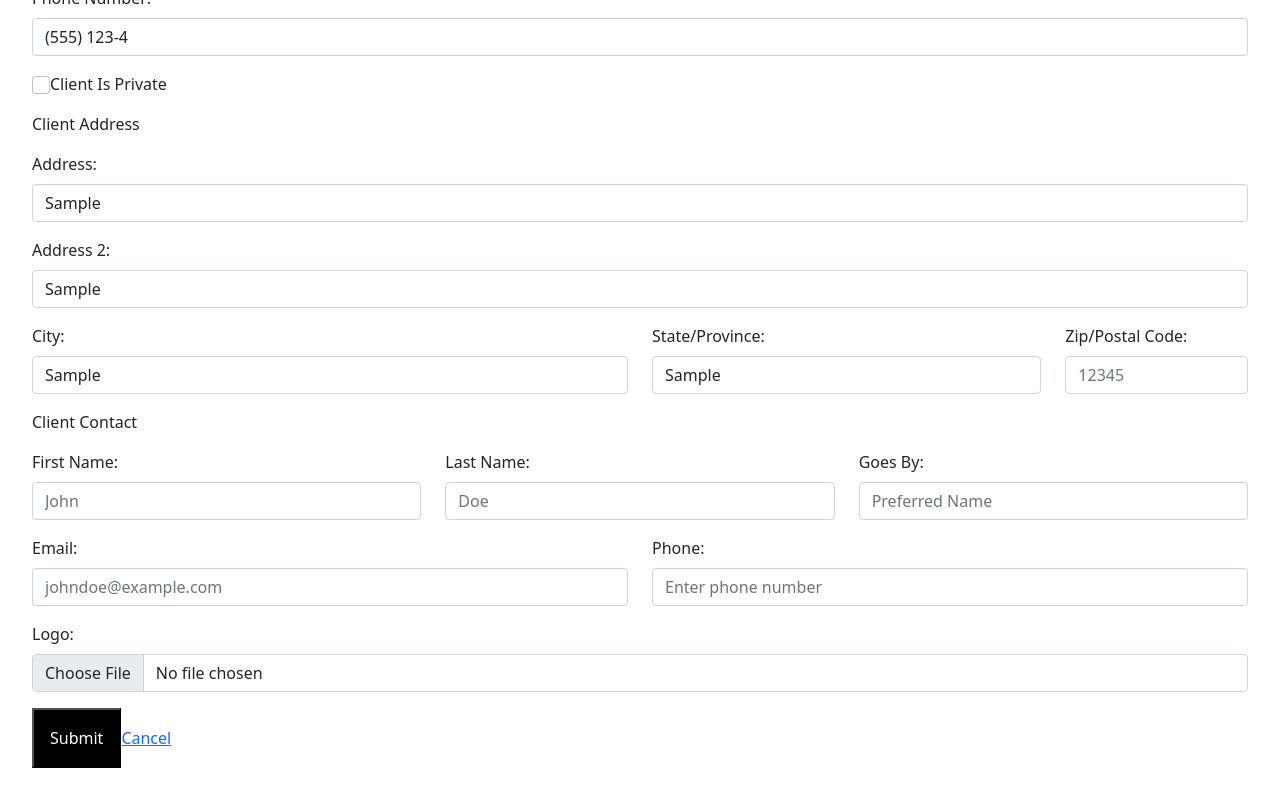
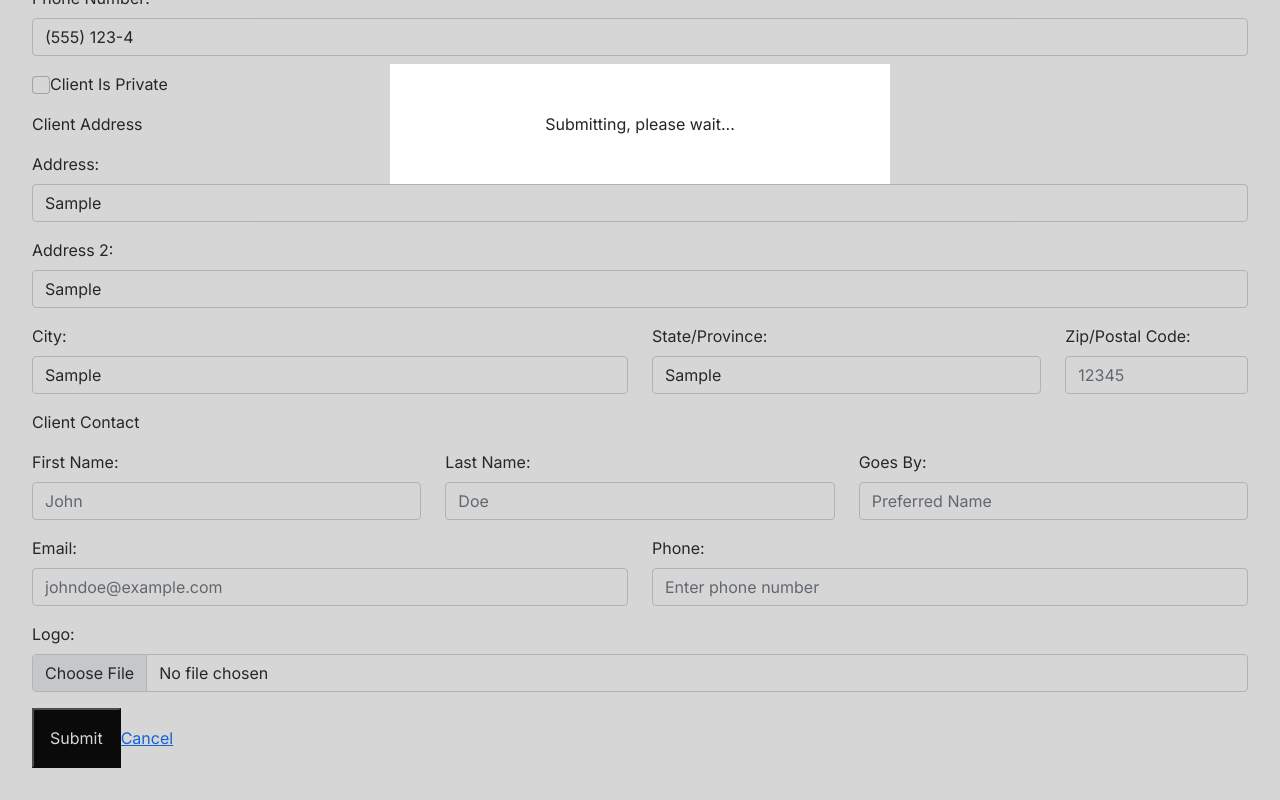
Before and after one commit to swilsondigital/users-ui, a Next.js app: page /clients/create in a window 1280 px wide. Both pictures are taken after typing "Sample", "5551234", "Sample", "Sample", "Sample", "Sample" into the empty fields and a click on the button "Submit". Shown: the part 132-932 px from the top of the page. Built offline with nearby package versions, Linux system fonts and the light colour scheme; no server answers.

Commit message:
handling redirects and modal

```diff
--- a/components/ClientForm.js
+++ b/components/ClientForm.js
@@ -3,6 +3,7 @@ import Input from "react-phone-number-input/input"
 import { useState } from "react"
 import Image from "next/image"
 import Link from "next/link"
+import FormSubmissionModal from "./FormSubmissionModal"
 
 export default function ClientForm(props){
     const cancelLink = ( props.client ? `/clients/${props.client.ID}` : `/clients/` ),
@@ -23,11 +24,18 @@ export default function ClientForm(props){
         }
     }
 
-    // set state optinos and setters
-    const [clientPhoneValue, setClientPhoneValue] = useState(props.client.Phone)
-    const [contactPhoneValue, setContactPhoneValue] = useState(defaultContactPhone)
-    const [imageValue, setImageValue] = useState(defaultLogo)
-    const [isPrivate, setIsPrivate] = useState(defaultIsPrivate);
+    // set state options and setters
+    const [clientPhoneValue, setClientPhoneValue] = useState(props.client.Phone),
+        [contactPhoneValue, setContactPhoneValue] = useState(defaultContactPhone),
+        [imageValue, setImageValue] = useState(defaultLogo),
+        [isPrivate, setIsPrivate] = useState(defaultIsPrivate),
+        [modalStatus, setModalStatus] = useState('default'),
+        [modalMessage, setModalMessage] = useState('')
+
+    const handleModal = (status, message) => {
+        setModalStatus(status)
+        setModalMessage(message)
+    }
 
     const updateIsPrivate = () => {
         setIsPrivate(!isPrivate)
@@ -72,6 +80,9 @@ export default function ClientForm(props){
             Logo: imageValue
         });
 
+        // set modal status to submitting
+        handleModal("submitting", "Submitting, please wait...")
+
         const res = await fetch(props.url, {
             body: reqBody,
             headers: {
@@ -80,9 +91,14 @@ export default function ClientForm(props){
             method: props.method,
         })
 
-        const result = await res.json()
-        // log result
-        console.log(result)
+        if (res.status === 200 ){
+            const result = await res.json()
+            // set modal status to success
+            handleModal("success", "Client updated successfully. Redirecting...")
+        } else {
+            console.log(res)
+            handleModal("error", "Something went wrong. Please check the logs and try again.")
+        }
     }
 
     // read file uploads for preview
@@ -104,6 +120,8 @@ export default function ClientForm(props){
 
     // render form
     return (
+        <div>
+            <FormSubmissionModal status={modalStatus} setStatus={setModalStatus} message={modalMessage} setMessage={setModalMessage} redirect={cancelLink}></FormSubmissionModal>
         <form onSubmit={handleRequest} encType="multipart/form-data">
             <div className="form-group">
                 <label className="form-label" htmlFor="Name">Client Name:</label>
@@ -188,5 +206,6 @@ export default function ClientForm(props){
             <button className="bg-black text-white p-3">Submit</button>
             <Link href={cancelLink}>Cancel</Link>
         </form>
+        </div>
     )
 }
--- /dev/null
+++ b/components/FormSubmissionModal.js
@@ -0,0 +1,53 @@
+import { useEffect, useState } from "react";
+
+/**
+ * Form Submission Modal and redirect
+ * @param {status(string), message(string), redirect(string)} props
+ */
+export default function FormSubmissionModal({status, setStatus, message, setMessage, redirect}){
+    // set default state
+    const [isOpen, setIsOpen] = useState(false)
+
+    useEffect(() => {
+        // if status is updated
+        if (status !== 'default'){setIsOpen(true)}
+
+        // check for success
+        if (status === 'success'){
+           // redirect after 2 secs
+            setTimeout(()=> {
+                window.location.href = redirect
+            }, 2000)
+        }
+
+    }, [status, redirect])
+
+    const handleWrapperClick = async event => {
+        event.preventDefault()
+        if (event.target.classList.contains("modal-wrapper")){
+            closeModal()
+        }
+    }
+
+    const handleButtonClick = async event => {
+        event.preventDefault()
+
+        closeModal()
+    }
+
+    const closeModal = () => {
+        setIsOpen(false)
+        setStatus('default')
+        setMessage('')
+    }
+
+    return (
+        <div className={`modal-wrapper modal-wrapper-${(isOpen ? 'open' : 'closed')}`} onClick={handleWrapperClick}>
+            <div className={`modal-block modal-status-${status} ${(isOpen ? 'open' : 'closed')}`}>
+                {message ? <p>{message}</p> : "" }
+                {status === 'error' ? <button onClick={handleButtonClick}>Close</button> : "" }
+            </div>
+        </div>
+    )
+
+}
--- a/pages/_app.js
+++ b/pages/_app.js
@@ -1,5 +1,4 @@
 import '../styles/globals.scss'
-import 'bootstrap/dist/css/bootstrap.css'
 
 function MyApp({ Component, pageProps }) {
   return <Component {...pageProps} />
--- a/styles/globals.scss
+++ b/styles/globals.scss
@@ -1,4 +1,5 @@
 @import url('https://fonts.googleapis.com/css2?family=Inter:wght@100;200;300;400;500;600;700;800;900&display=swap');
+@import "node_modules/bootstrap/scss/bootstrap";
 
 body {
     font-family: 'Inter', sans-serif;
@@ -39,3 +40,65 @@ form {
         min-height: auto !important;
     }
 }
+
+.modal {
+    &-block {
+        margin: 4rem 2rem;
+        padding: 3rem;
+        display: block;
+        width: 100%;
+        max-width: 500px;
+        position: relative;
+        z-index: 5;
+        transition-delay: 0.2s;
+        opacity: 0;
+        transform: translateY(-1.5rem);
+        transition: opacity 0.2s ease, transform 0.2s ease;
+        background: #fff;
+
+        p {
+            text-align: center;
+            margin-bottom: 0;
+        }
+
+        &.modal-status {
+            &-success {
+                p {
+                    color: $green;
+                }
+            }
+            &-error {
+                p {
+                    color: $red;
+                }
+            }
+        }
+
+        &.open {
+            transition-delay: 0.2s;
+            transform: translateY(0);
+            opacity: 1;
+        }
+    }
+
+    &-wrapper {
+        position: fixed;
+        z-index: 2;
+        width: 100vw;
+        height: 100vh;
+        display: flex;
+        opacity: 0;
+        transition: 0.2s ease;
+        visibility: hidden;
+        pointer-events: none;
+        justify-content: center;
+        align-items: flex-start;
+
+        &-open {
+            background: rgba(50,50,50,0.2);
+            pointer-events: all;
+            opacity: 1;
+            visibility: visible;
+        }
+    }
+}
```
Also changed, not shown: components/ProjectForm.js (+27 -5 lines), components/UserForm.js (+23 -6 lines).
